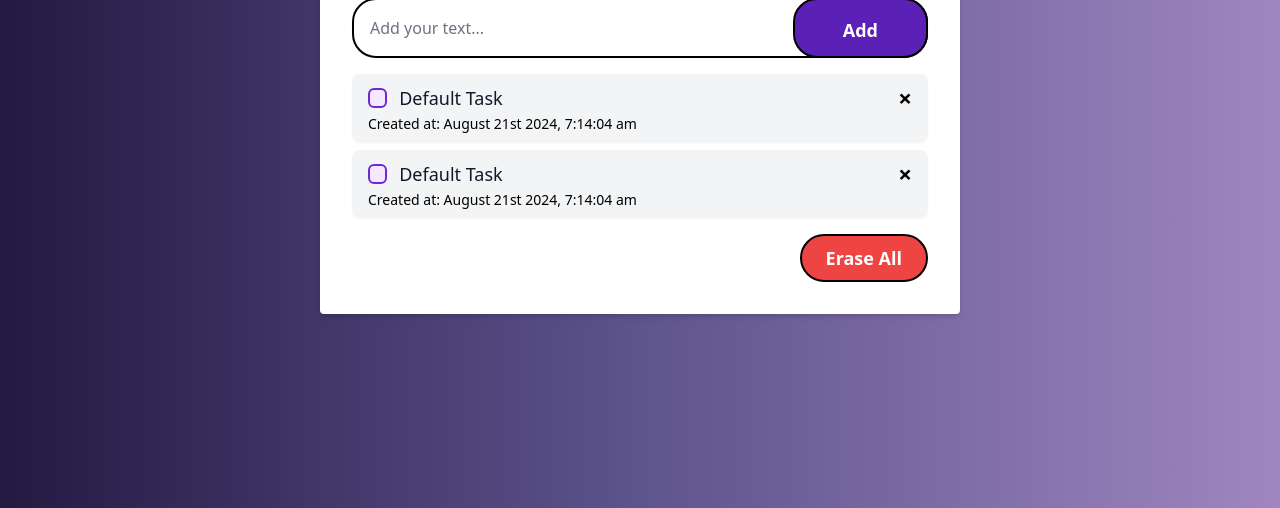
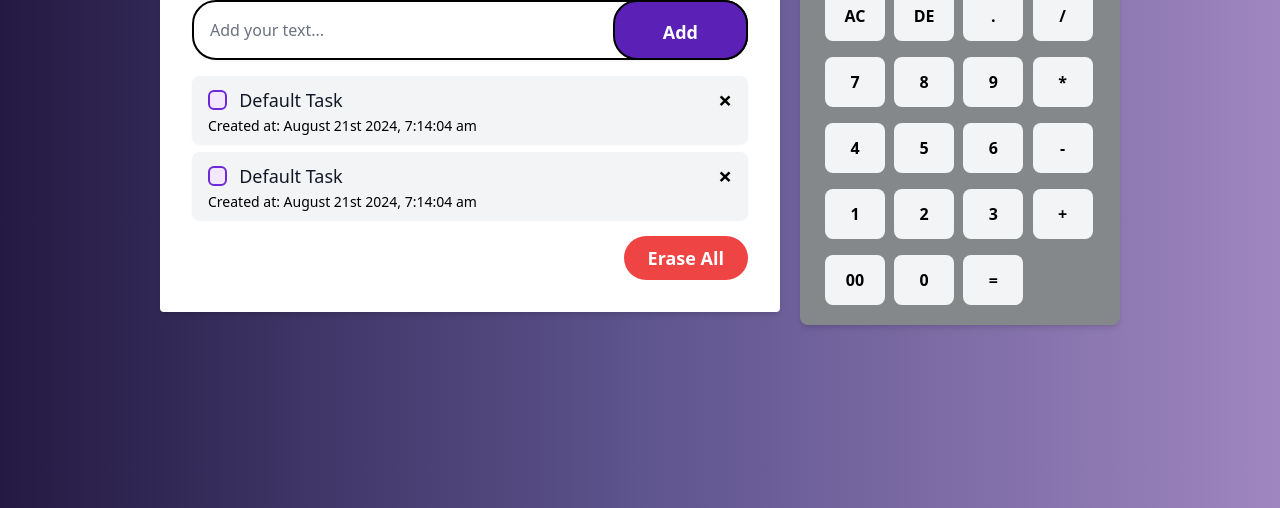
Before and after one commit to nhuhuynh1508/Simple-Calculator, a website: page public/index.html in a window 1280 px wide. Shown: the part 292-800 px from the top of the page. Drawn offline with nearby package versions, Linux system fonts and the light colour scheme; a web font is replaced by a local one.

Commit message:
calculator
- align it with the to-do list

```diff
--- a/public/index.html
+++ b/public/index.html
@@ -20,18 +20,20 @@
 
 </head>
 
-<body class="bg-gradient-to-r from-rviolet via-uviolet to-aviolet min-h-screen flex items-center justify-center">
-    <div class="bg-white p-8 rounded shadow-md w-1/2 h-full">
+<body class="bg-gradient-to-r from-rviolet via-uviolet to-aviolet min-h-screen">
+    <div class="container">
+        <div class="bg-white p-8 mr-12 rounded shadow-md w-1/2 h-auto">
             <!-- Time display -->
             <div id="time-display" class="time-display"></div>
 
             <!-- Your content goes here -->
             <h1 class="text-2xl text-uviolet font-bold mb-4 flex items-center">
                 To-Do List
-            <img src="https://cdn-icons-png.flaticon.com/512/4697/4697260.png" alt="List Icon" class="ml-2 h-12 w-12">
+                <img src="https://cdn-icons-png.flaticon.com/512/4697/4697260.png" alt="List Icon"
+                class="ml-2 h-12 w-12">
             </h1>
             <!-- Input and Button Section -->
-        <div class="relative w-full">
+            <div class="relative w-auto">
                 <input
                     class="bg-white border-2 border-black rounded-3xl px-4 py-4 pr-20 w-full shadow-sm focus:outline-none focus:ring-2 focus:ring-black"
                     type="text" placeholder="Add your text..." id="input-box">
@@ -47,8 +49,8 @@
                         <input type="checkbox" class="custom-checkbox">
                         <label contenteditable="true" class="ml-3 text-lg text-gray-900">Default Task</label>
                         <span
-                        class="ml-auto cursor-pointer text-black text-2xl hover:text-red-700 font-bold remove-task" onclick="removeTask(this)">&times;
-                    </span>
+                            class="ml-auto cursor-pointer text-black text-2xl hover:text-red-700 font-bold remove-task"
+                            onclick="removeTask(this)">&times;</span>
                     </div>
                     <span class="ml-6 text-sm text-black-500 block" id="created-at"></span>
                     <script>
@@ -59,7 +61,8 @@
 
             <!-- Erase All button -->
             <div class="mt-4 flex justify-end">
-            <button class="text-white border-2 border-black bg-red-500 rounded-full px-6 py-2 text-lg font-semibold hover:bg-red-700 focus:outline-none focus:ring-2 focus:ring-red-800"
+                <button
+                    class="text-white  bg-red-500 rounded-full px-6 py-2 text-lg font-semibold hover:bg-red-700 focus:outline-none focus:ring-2 focus:ring-red-800"
                     onclick="eraseAllTasks()">
                     Erase All
                 </button>
@@ -71,15 +74,59 @@
             function removeTask(element) {
                 const taskItem = element.parentElement.parentElement;
                 taskItem.remove();
-            saveTask(); // Save changes to local storage after removal
+                saveTask();
             }
 
             function eraseAllTasks() {
                 const checkboxList = document.getElementById('list');
-            checkboxList.innerHTML = ""; // Clear all tasks from the DOM
-            localStorage.removeItem('tasks'); // Remove all tasks from local storage
+                checkboxList.innerHTML = "";
+                localStorage.removeItem('tasks');
             }
         </script>
+
+        <!-- Calculator -->
+        <div class="calculator bg-white p-4 ml-32 rounded-lg shadow-md">
+            <form>
+                <div class="mb-4">
+                    <input type="text" name="display" class="w-full p-4 border rounded-lg">
+                </div>
+                <div class="grid grid-cols-4 mb-4 text-xl font-bold">
+                    <input type="button" value="AC" class="btn border rounded-lg text-gray-600 hover:bg-gray-300" onclick="display.value =''">
+                    <input type="button" value="DE" class="btn border rounded-lg text-gray-600 hover:bg-gray-300" onclick="display.value = display.value.toString().slice(0,-1)">
+                    <input type="button" value="." class="btn border rounded-lg text-gray-600 hover:bg-gray-300" onclick="display.value +='.'">
+                    <input type="button" value="/" class="btn border rounded-lg text-black"
+                    onclick="display.value +='/'">
+                </div>
+                <div class="grid grid-cols-4 mb-4 text-xl font-bold">
+                    <input type="button" value="7" class="btn border rounded-lg text-gray-700 hover:bg-gray-200" onclick="display.value +='7'">
+                    <input type="button" value="8" class="btn border rounded-lg text-gray-700 hover:bg-gray-200" onclick="display.value +='8'">
+                    <input type="button" value="9" class="btn border rounded-lg text-gray-700 hover:bg-gray-200" onclick="display.value +='9'">
+                    <input type="button" value="*" class="btn border rounded-lg text-black"
+                    onclick="display.value +='*'">
+                </div>
+                <div class="grid grid-cols-4 mb-8 text-xl font-bold">
+                    <input type="button" value="4" class="btn border rounded-lg text-gray-700 hover:bg-gray-200" onclick="display.value +='4'">
+                    <input type="button" value="5" class="btn border rounded-lg text-gray-700 hover:bg-gray-200" onclick="display.value +='5'">
+                    <input type="button" value="6" class="btn border rounded-lg text-gray-700 hover:bg-gray-200" onclick="display.value +='6'">
+                    <input type="button" value="-" class="btn border rounded-lg text-black"
+                    onclick="display.value +='-'">
+                </div>
+                <div class="grid grid-cols-4 mt-4 text-xl font-bold">
+                    <input type="button" value="1" class="btn border rounded-lg text-gray-700 hover:bg-gray-200" onclick="display.value +='1'">
+                    <input type="button" value="2" class="btn p-4 border rounded-lg text-gray-700 hover:bg-gray-200" onclick="display.value +='2'">
+                    <input type="button" value="3" class="btn p-4 border rounded-lg text-gray-700 hover:bg-gray-200" onclick="display.value +='3'">
+                    <input type="button" value="+" class="btn p-4 border rounded-lg text-black" onclick="display.value +='+'">
+                </div>
+                <div class="grid grid-cols-4 mt-4 text-xl font-bold">
+                    <input type="button" value="00" class="border rounded-lg text-gray-700 hover:bg-gray-200"
+                    onclick="display.value +='00'">
+                    <input type="button" value="0" class="btn p-4 border rounded-lg text-gray-700 hover:bg-gray-200" onclick="display.value +='0'">
+                    <input type="button" value="=" class="btn p-4 border rounded-lg text-gray-700 hover:bg-gray-200" onclick="display.value = eval(display.value)">
+
+                </div>
+            </form>
+        </div>
+    </div>
 
 </body>
 <script src="script.js"></script>
```
Also changed, not shown: public/output.css. Lines whose indentation alone changed are shown as unchanged.
